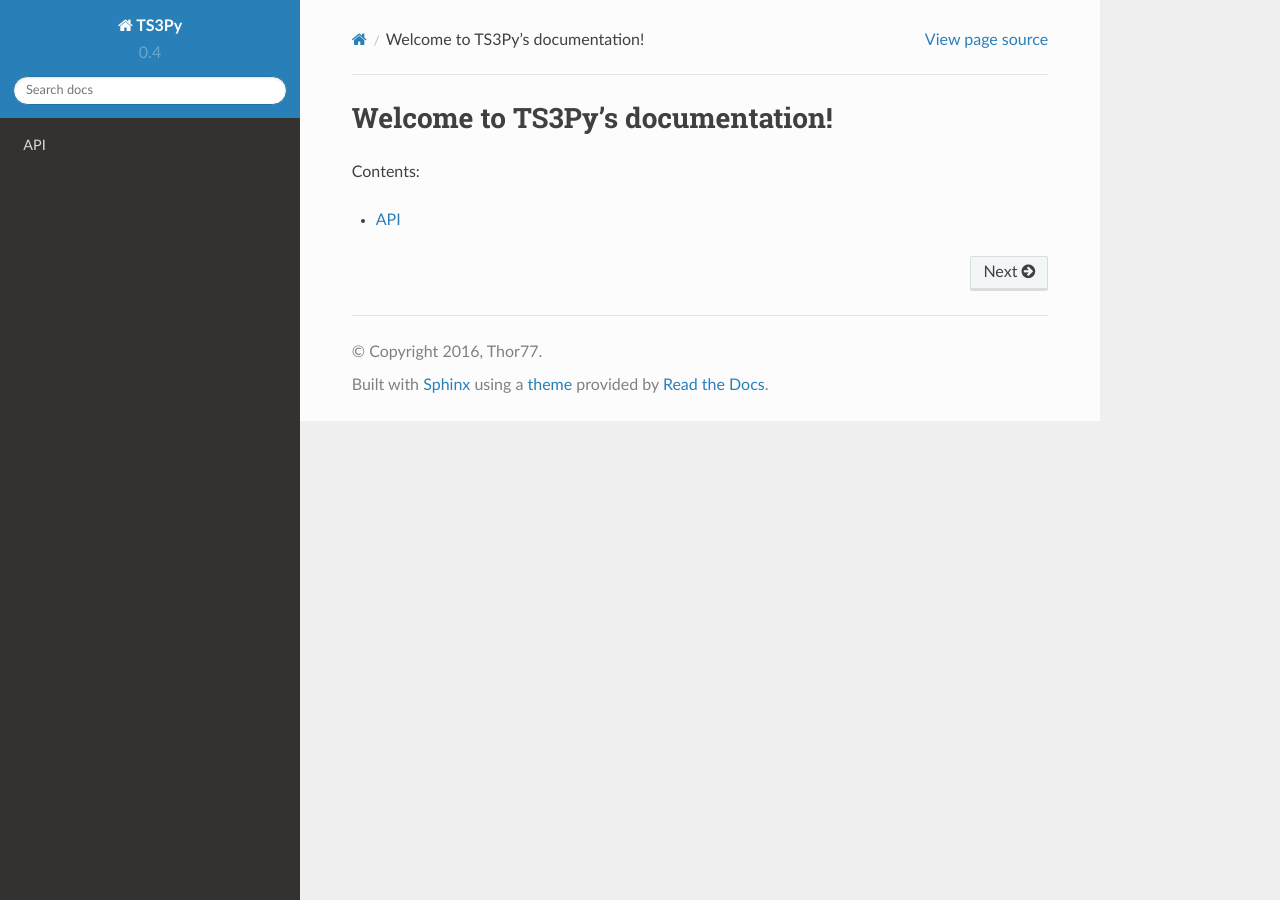
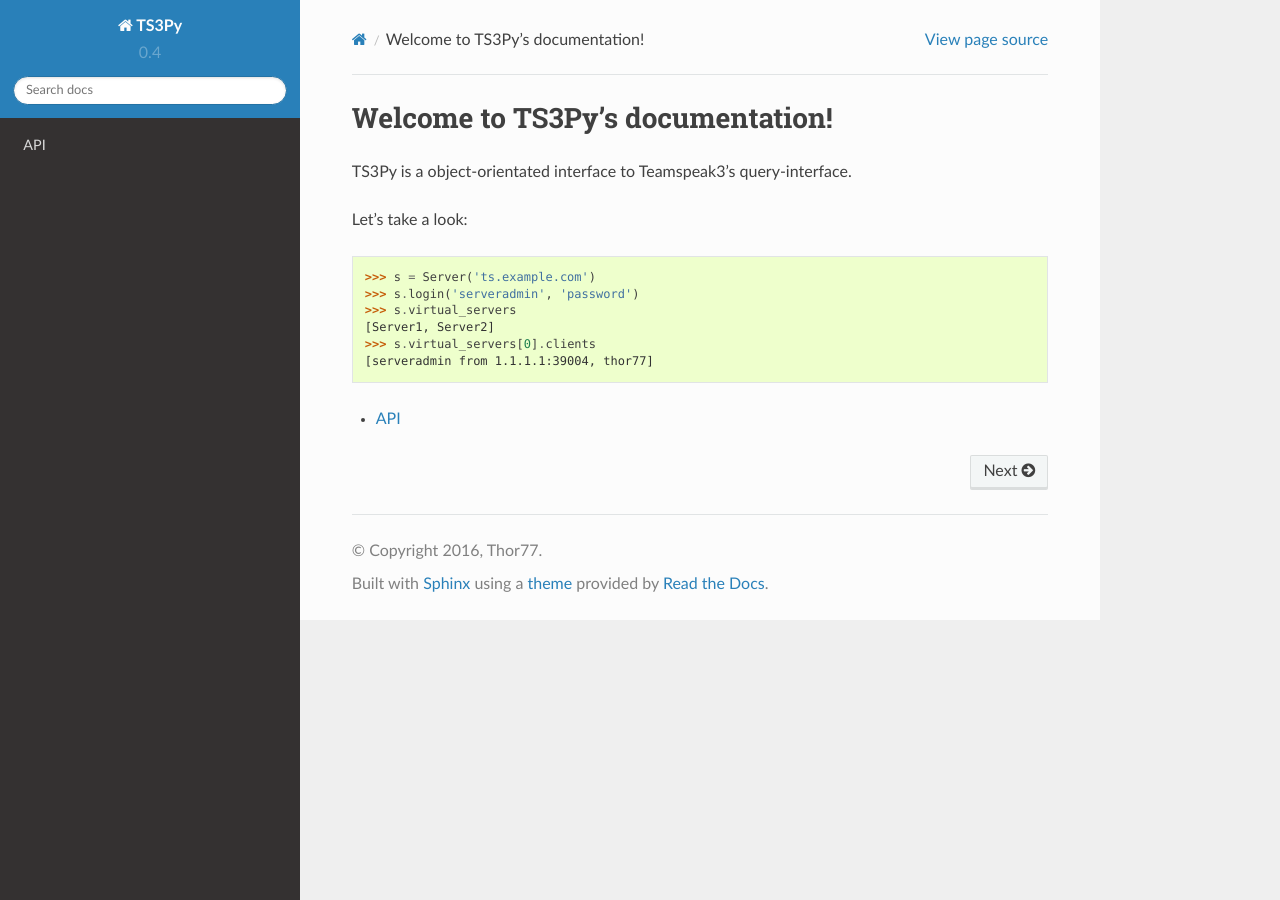
Before and after one commit to Thor77/TS3Py, a Sphinx documentation site: the page built from docs/source/index.rst, in a window 1280 px wide. Built offline with Sphinx 7.4.7 and the Read the Docs theme 2.0.0, drawn with Linux system fonts in a browser that asks for light colours.

Commit message:
add an example to doc-index

```diff
--- a/docs/source/index.rst
+++ b/docs/source/index.rst
@@ -6,7 +6,16 @@
 Welcome to TS3Py's documentation!
 =================================
 
-Contents:
+TS3Py is a object-orientated interface to Teamspeak3's query-interface.
+
+Let's take a look::
+
+  >>> s = Server('ts.example.com')
+  >>> s.login('serveradmin', 'password')
+  >>> s.virtual_servers
+  [Server1, Server2]
+  >>> s.virtual_servers[0].clients
+  [serveradmin from 1.1.1.1:39004, thor77]
 
 .. toctree::
    :maxdepth: 2
```
